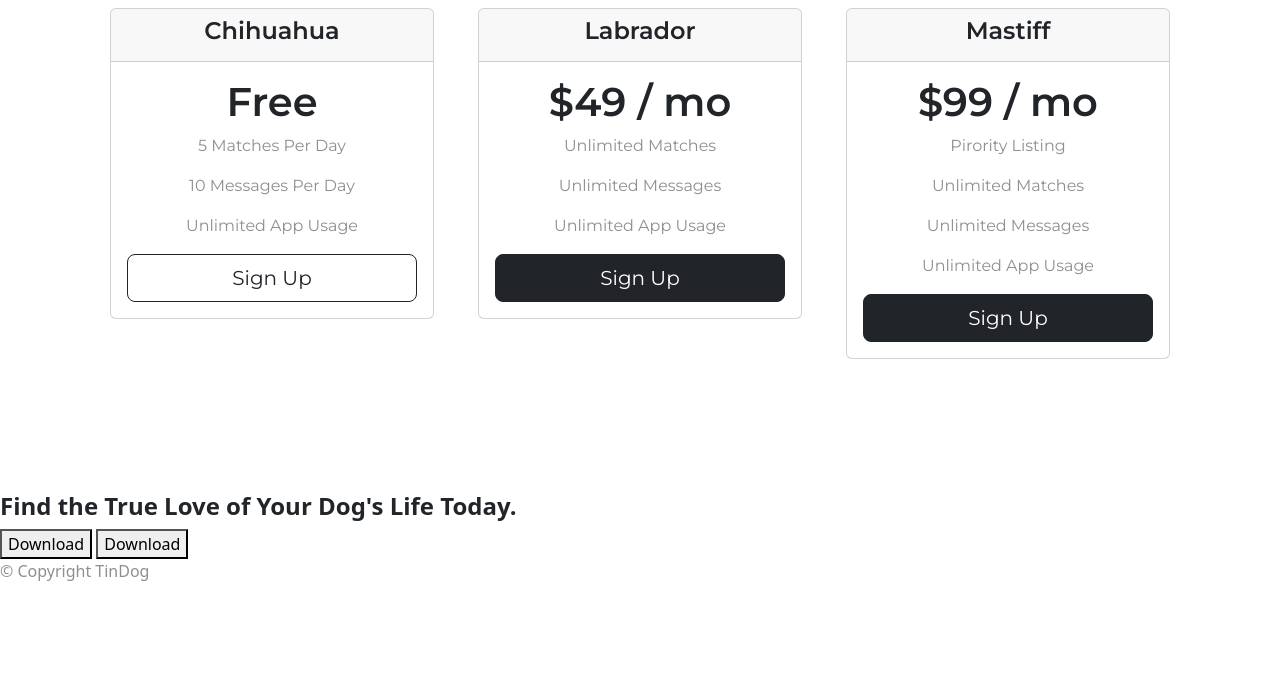
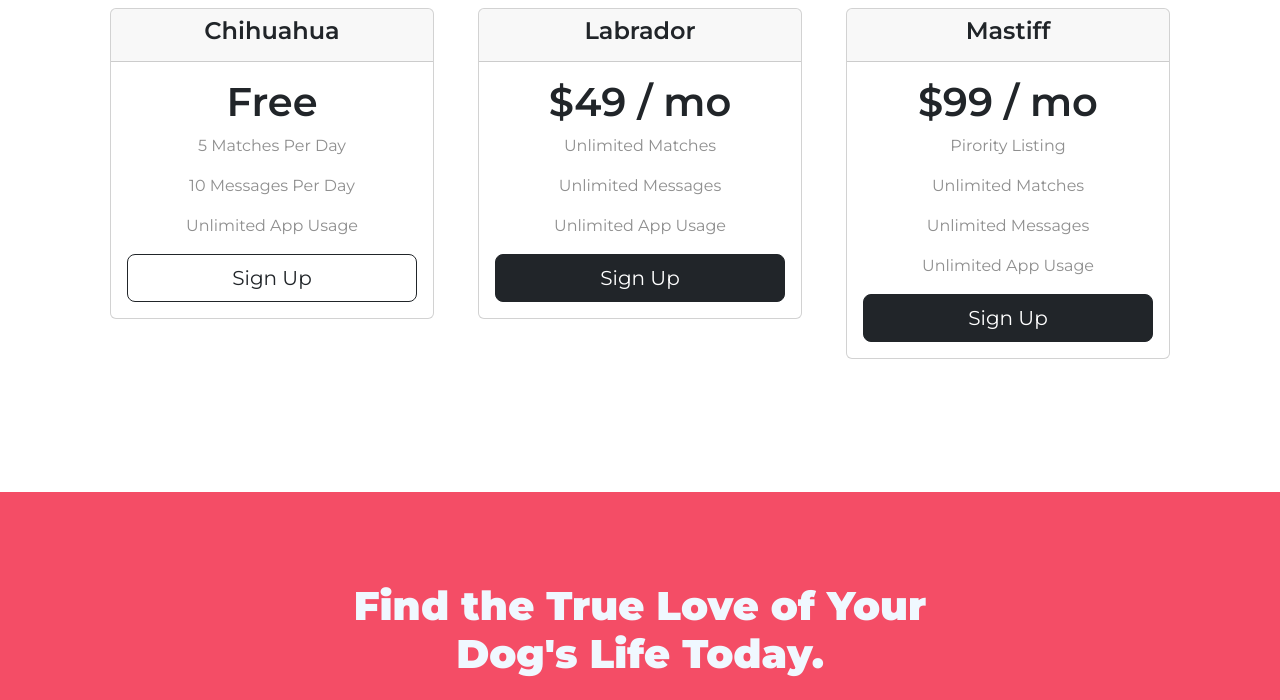
Before and after one commit to uddhavz/Pawfect_Match, a plain HTML site: page index.html in a window 1280 px wide. Shown: the part 2010-2710 px from the top of the page. Before the commit the page ends 2609 px from the top, so only its background shows below. Drawn offline with nearby package versions, Linux system fonts and the light colour scheme.

Commit message:
Added UI for Pawfect Match

```diff
--- a/Pawfect Match/css/styles.css
+++ b/css/styles.css
@@ -147,6 +147,36 @@ p{
     padding: 3% 2%;
 }
 
+#cta{
+    background-color: #f44d66;
+    font-family: 'Montserrat';
+    padding: 7% 17% 4%;
+    color: aliceblue;
+    text-align: center;
+}
+
+#cta h3{
+    margin-left:10%;
+    margin-right:10%;
+    margin: auto 10%;
+    font-weight: 900;
+    font-size: 2.5rem;
+}
+
+.footer-btn{
+    margin: 3% 3% 3% 0%;
+}
+
+#footer{
+    padding: 4% 17% 1%;
+    text-align: center;
+
+}
+
+.footer-icons {
+    padding: 0% 2% 2%;
+    font-size: 1.5rem;
+}
 
 @media (max-width : 1028px){
 
--- a/Pawfect Match/index.html
+++ b/index.html
@@ -52,13 +52,13 @@
         <div class="collapse navbar-collapse" id="navbarTogglerDemo01">
           <ul class="navbar-nav ms-auto">
             <li class="nav-item">
-              <a class="nav-link" href="">Contact</a>
+              <a class="nav-link" href="#footer">Contact</a>
             </li>
             <li class="nav-item">
-              <a class="nav-link" href="">Pricing</a>
+              <a class="nav-link" href="#pricing">Pricing</a>
             </li>
             <li class="nav-item">
-              <a class="nav-link" href="">Download</a>
+              <a class="nav-link" href="#cta">Download</a>
             </li>
           </ul>
         </div>
@@ -221,8 +221,9 @@
   <section id="cta">
 
     <h3>Find the True Love of Your Dog's Life Today.</h3>
-    <button type="button">Download</button>
-    <button type="button">Download</button>
+    <button type="button" class="btn btn-dark btn-lg footer-btn"><i class="fa-brands fa-apple"></i> Download</button>
+    <button type="button" class="btn btn-outline-light btn-lg footer-btn"> <i
+      class="fa-brands fa-google-play"></i> Download</button>
 
   </section>
 
@@ -231,6 +232,7 @@
 
   <footer id="footer">
 
+    <i class="footer-icons fa-brands fa-twitter"></i><i class="footer-icons fa-brands fa-facebook"></i><i class="footer-icons fa-brands fa-instagram"></i><i class="footer-icons fa-solid fa-envelope"></i>
     <p>© Copyright TinDog</p>
 
   </footer>
```
Also changed, not shown: images/TechCrunch.png (renamed from Pawfect Match/images/TechCrunch.png), images/bizinsider.png (renamed from Pawfect Match/images/bizinsider.png), images/dog-img.jpg (renamed from Pawfect Match/images/dog-img.jpg), images/iphone6.png (renamed from Pawfect Match/images/iphone6.png), images/lady-img.jpg (renamed from Pawfect Match/images/lady-img.jpg), images/mashable.png (renamed from Pawfect Match/images/mashable.png), images/tnw.png (renamed from Pawfect Match/images/tnw.png), 3 other files.
